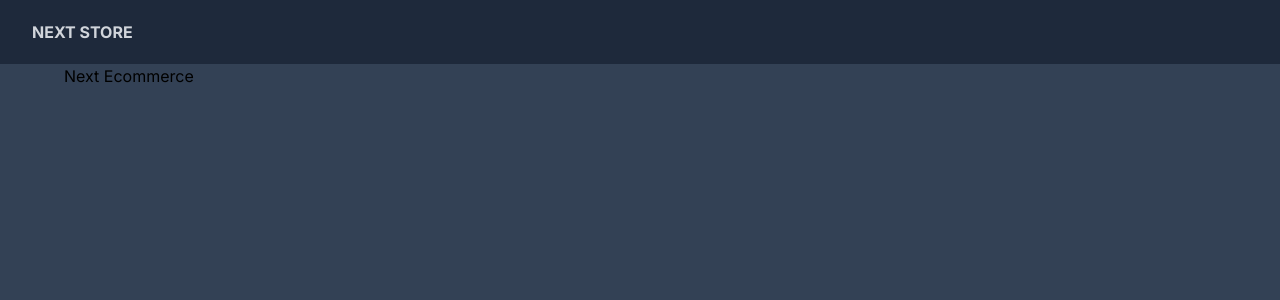
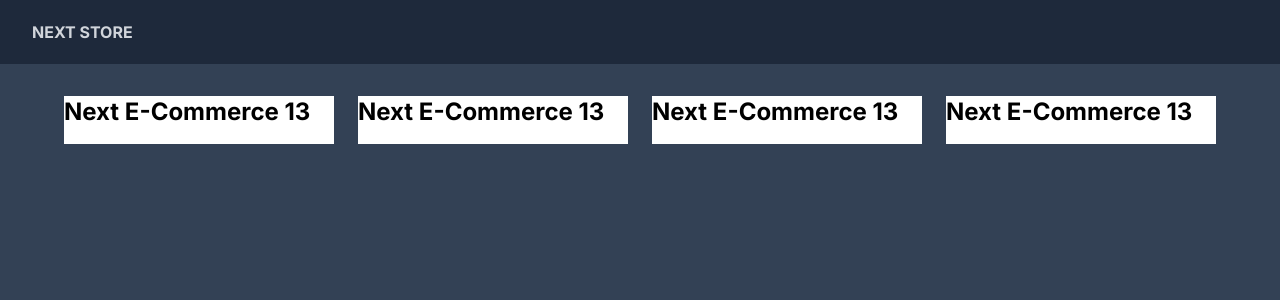
Before and after one commit to reinheimermat/e-commerce, a Next.js app in the folder project/: page / in a window 1280 px wide. Shown: the top 300 px of the page. Built offline with nearby package versions, Linux system fonts and the light colour scheme.

Commit message:
feat: add products listing.

```diff
--- a/project/src/app/page.tsx
+++ b/project/src/app/page.tsx
@@ -1,9 +1,20 @@
-import Image from 'next/image'
-
 export default function Home() {
   return (
-    <div>
-      <h1>Next Ecommerce</h1>
-    </div>
+    <section className='max-w-7xl mx-auto pt-8 px-8 xl:px-0'>
+      <article className="grid grid-cols-1 md:grid-cols-3 lg:grid-cols-4 gap-10 xl:gap-6">
+        <div className="bg-white">
+          <h2 className="text-2xl font-bold mb-4">Next E-Commerce 13</h2>
+        </div>
+        <div className="bg-white">
+          <h2 className="text-2xl font-bold mb-4">Next E-Commerce 13</h2>
+        </div>
+        <div className="bg-white">
+          <h2 className="text-2xl font-bold mb-4">Next E-Commerce 13</h2>
+        </div>
+        <div className="bg-white">
+          <h2 className="text-2xl font-bold mb-4">Next E-Commerce 13</h2>
+        </div>
+      </article>
+    </section>
   )
 }
```
